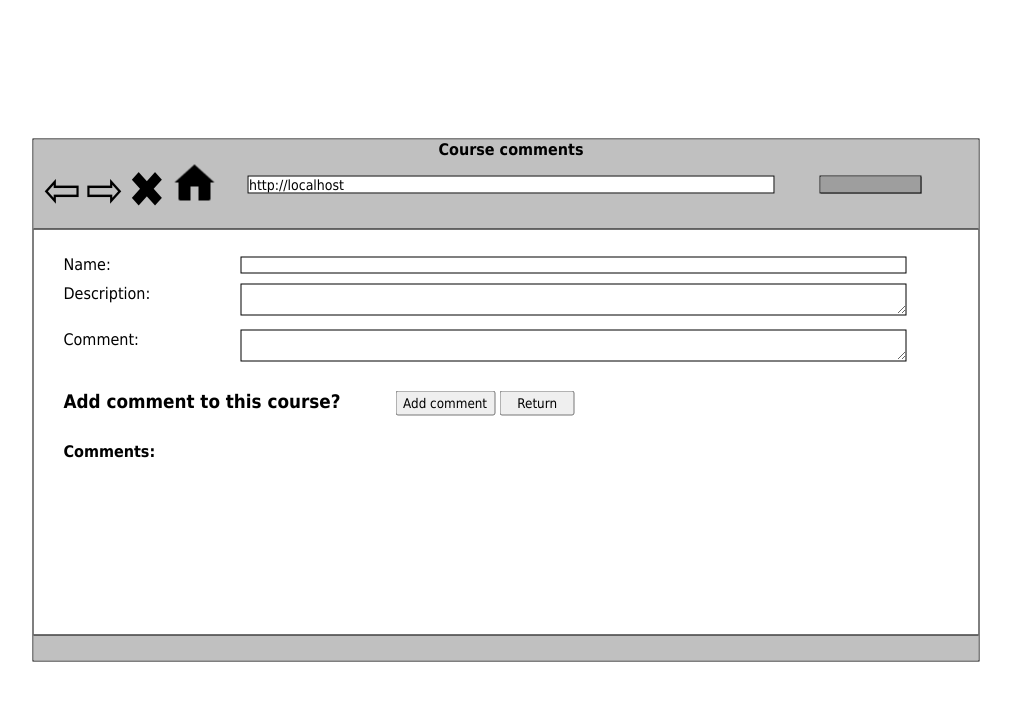
After one commit to Steve-Duncan/Learning-Django, a Django app: template Courses/apps/course_mgmt/templates/course_mgmt/comments.html in a window 1280 px wide. The commit adds this page. Shown: the top 701 px of the page, without its empty margins (134-1145 px from the left). Run offline with Django 3.2, Linux system fonts and the light colour scheme; the template is opened without the code that fills it, so the values that code supplies are empty; grey boxes are pictures that could not be loaded.

Commit message:
Added function to allow adding and deleting comments

```diff
--- a/Courses/apps/course_mgmt/models.py
+++ b/Courses/apps/course_mgmt/models.py
@@ -7,3 +7,9 @@ class Course(models.Model):
 	password = models.CharField(max_length=45)
 	created_at = models.DateTimeField(auto_now_add=True)
 	updated_at = models.DateTimeField(auto_now=True)
+
+class Comment(models.Model):
+	course = models.ForeignKey(Course)
+	comment = models.TextField(max_length=255)
+	created_at = models.DateTimeField(auto_now_add=True)
+	updated_at = models.DateTimeField(auto_now=True)
--- a/Courses/apps/course_mgmt/static/course_mgmt/css/styles.css
+++ b/Courses/apps/course_mgmt/static/course_mgmt/css/styles.css
@@ -1,8 +1,10 @@
+/*This styles the main section of the pages. The header and footer sections on the base.html
+are styled by the base.css file*/
+
 h3{
-	color: blue;
 	margin: 15px 0 10px 0;
+}
 
-}
 #add_course{
 	width: 550px;
 	margin: 0;
@@ -28,11 +30,22 @@ form label{
 #add_course textarea{
 	height: 75px;
 }
+#btn_add_course{
+	margin-left: 425px;
+	width: 100px;
+	padding: 3px;
+	text-align: center;
+}
 #add{
-
+	width: 100px;
+	padding: 3px;
 	text-align: center;
-	margin-left: 500px;
+	margin-left: 50px;
 }
+#return{
+	padding: 3px;
+	width: 75px;
+	}
 #keep{
 	text-align: center;
 	margin-left: 350px;
@@ -49,7 +62,45 @@ table{
 	width: 100%;
 	border-collapse: collapse;
 }
-tr, th{
+tr, th, td{
 	border: 1px solid black;
 
 }
+.actions{
+	display: inline-block;
+	width: 45%;
+	text-align: center;
+
+}
+.actions input{
+	width: 75%;
+	margin-bottom: 3px;
+	color: blue;
+	background: none;
+	border: none;
+	text-decoration: underline;
+}
+
+#comment_title{
+	text-align: left;
+	margin-top: 20px;
+	margin-bottom: 10px;
+
+}
+#add_comment{
+	margin-top: 25px;
+}
+#add_comment h3, #add, #return{
+	display: inline-block;
+
+}
+
+.comment{
+	min-width: 400px;
+	margin-bottom: 10px;
+	border: 1px solid black;
+
+}
+.comment, .del_comment{
+	display: inline-block;
+}
--- /dev/null
+++ b/Courses/apps/course_mgmt/templates/course_mgmt/comments.html
@@ -0,0 +1,53 @@
+{% extends 'course_mgmt/base.html' %}
+<!-- this template uses the base.html template for appearance -->
+{% load staticfiles %}
+
+{% block title %}Courses Comment Page{% endblock %}
+
+<!-- link to css file for this page -->
+{% block link_css%}
+	{{ block.super }}
+	<!-- block.super adds this link to base template instead of overwriting the inherited link -->
+	<link rel="stylesheet" href="{% static 'course_mgmt/css/styles.css' %}" media="screen" title="no title"  charset="utf-8">
+{% endblock %}
+
+{% block templatehead %}Course comments{% endblock %}
+
+{% block content %}
+
+	<!-- this form adds comment to a course -->
+	<form action="/add_comment/{{ id }}" method='post' id='add_comment'>
+		{% csrf_token %}
+		<div>
+			<label for="course_name" class='label'>Name:</label>
+			<input type="text" class='data_input' name='course_name' value='{{ course }}'>
+		</div>
+		<div>
+			<label for="course_desc" class='label'>Description:</label>
+			<textarea name="course_desc" class='data_input' id="course_desc" value='{{ description }}'>{{ description|safe }}</textarea>
+		</div>
+		<div>
+			<label for="comment" class='label'>Comment:</label>
+			<textarea name="comment_text" class='data_input' id="comment"></textarea>
+			<h3>Add comment to this course?</h3>
+			<!-- submit buttons to add comment or return to index page -->
+			<input type="submit" name='comment' value='Add comment' id='add'>
+			<input type="submit" name='no_comment' value='Return' id='return'>
+		</div>
+	</form>
+
+	<h4 id='comment_title'>Comments:</h4>
+	{% for comment in course.comment_set.all %}
+		<!-- add a delete button to each comment -->
+		<form action="/delete_comment/{{ comment.id }}" method='get' class='frm_comment'>
+			{% csrf_token %}
+			<div class='comment'>
+				{{ comment.comment }}
+			</div>
+			<div class='del_comment'>
+				<input type="submit" value='Delete'>
+			</div>
+		</form>
+
+	{% endfor %}
+{% endblock %}
--- a/Courses/apps/course_mgmt/urls.py
+++ b/Courses/apps/course_mgmt/urls.py
@@ -1,10 +1,11 @@
 from django.conf.urls import url
 from . import views
-
-
 
 urlpatterns = [
     url(r'^$', views.index),
     url(r'^create$', views.create),
-    url(r'^remove/(?P<id>\d+)$', views.remove)
+    url(r'^remove/(?P<id>\d+)$', views.remove),
+    url(r'^show_comment/(?P<id>\d+)$', views.show_comment),
+    url(r'^add_comment/(?P<id>\d+)$', views.add_comment),
+    url(r'^delete_comment/(?P<id>\d+)$', views.delete_comment)
 ]
```
Also changed, not shown: Courses/apps/course_mgmt/templates/course_mgmt/index.html (+16 -5 lines), Courses/apps/course_mgmt/views.py (+51 -8 lines), Courses/apps/course_mgmt/migrations/0002_comment.py (added), Courses/db.sqlite3, 4 other files.
